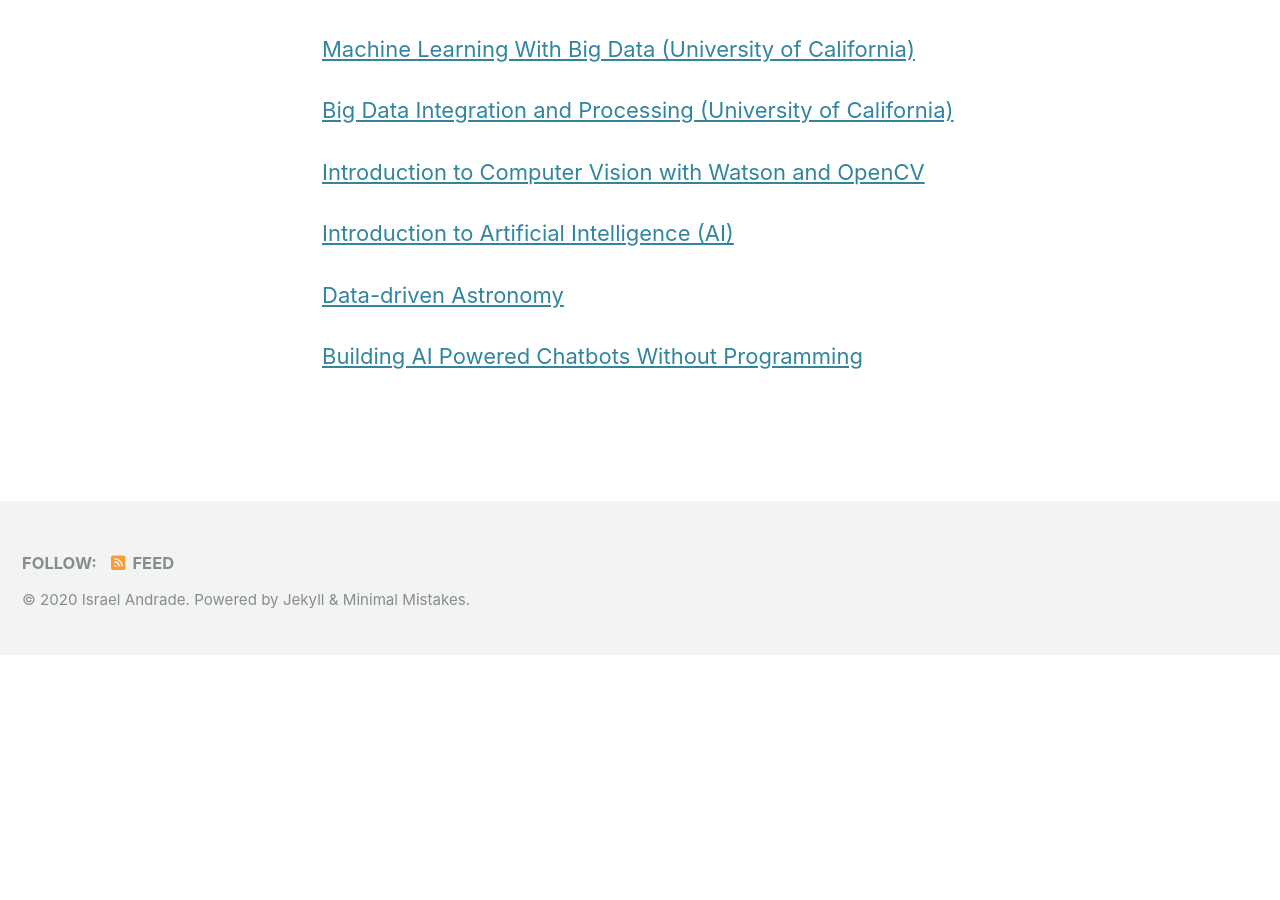
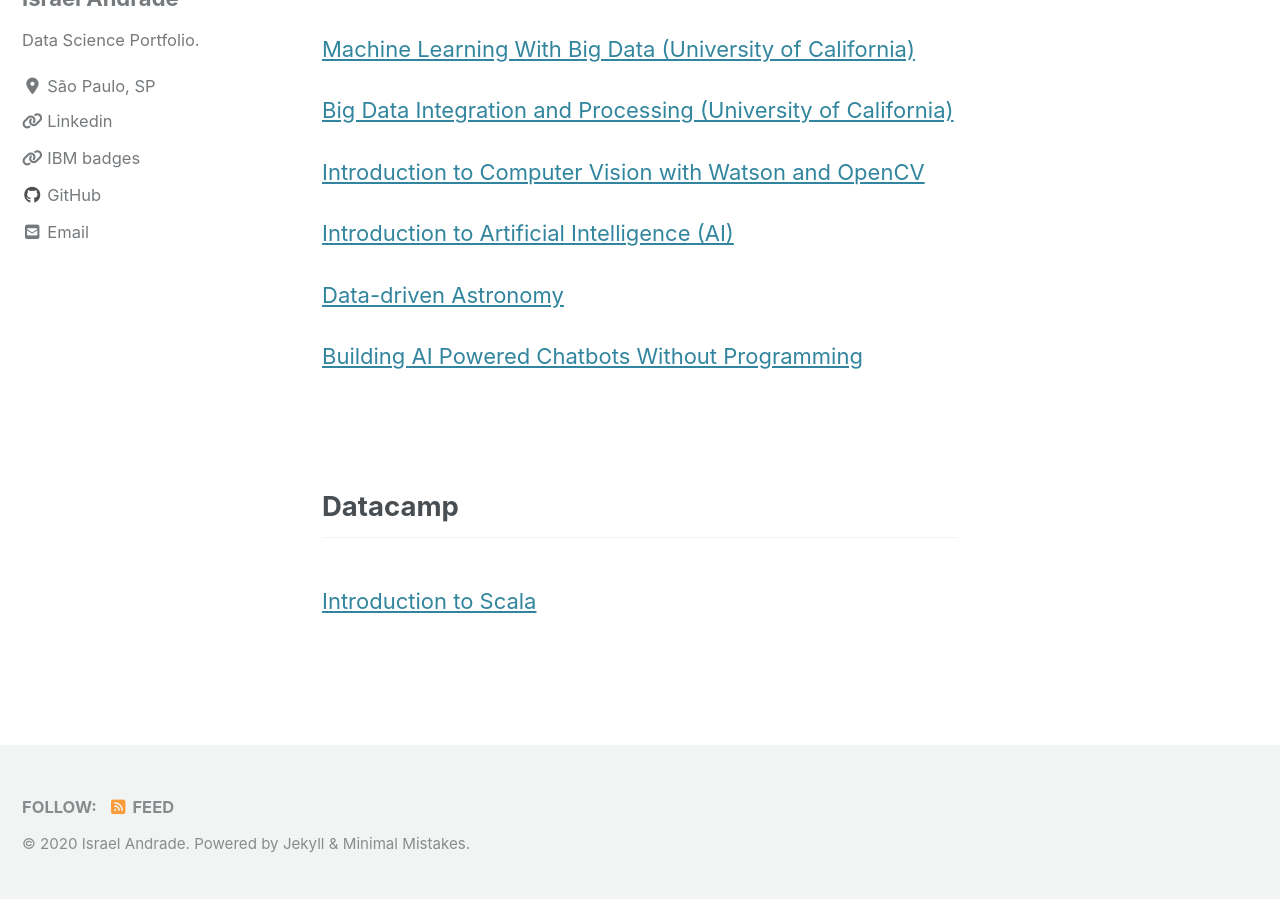
Before and after one commit to masuta16/masuta16.github.io, a Jekyll site: the page built from _pages/courses.md, in a window 1280 px wide and 900 px high, scrolled down 4111 px. Built offline with Jekyll 4.4.1, drawn with Linux system fonts in a browser that asks for light colours; cached includes are drawn as plain includes; nearby versions of some CDN libraries; before the commit the page ends 4767 px from its top, so only the background shows below that.

Commit message:
tjjjjjjmm

```diff
--- a/_pages/courses.md
+++ b/_pages/courses.md
@@ -112,3 +112,8 @@ In this Machine Learning Specialization was used the graphlab and turicreate  li
 
 
 [Building AI Powered Chatbots Without Programming](https://coursera.org/share/b32c08d3260addd9bc62e794dd7f4067)<br/>
+
+<br/>
+<h2>Datacamp</h2>
+<br/>
+[Introduction to Scala](https://www.datacamp.com/statement-of-accomplishment/course/b35465fd4390dc360ebc30ce27ab8a4e6abb1285)<br/>
```
